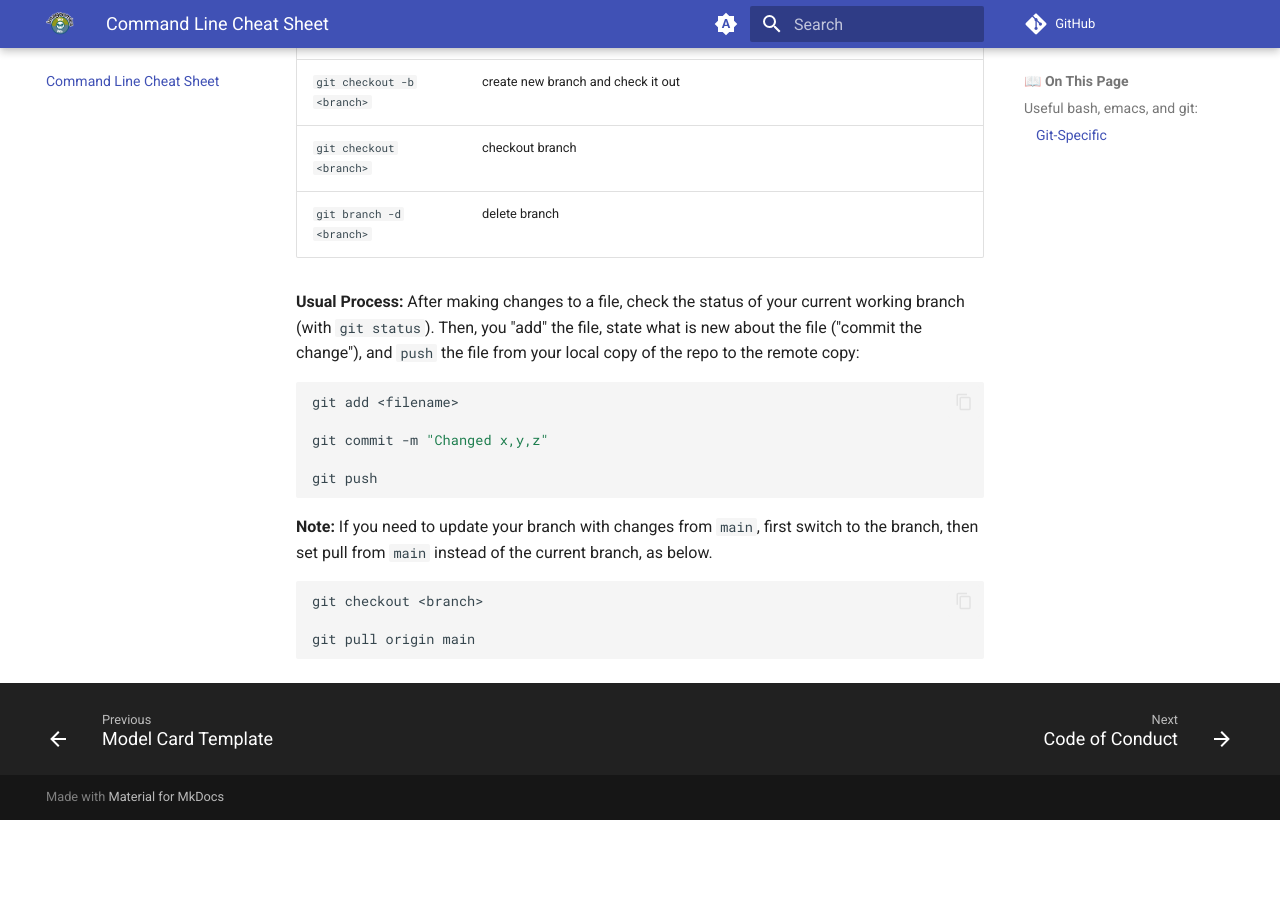
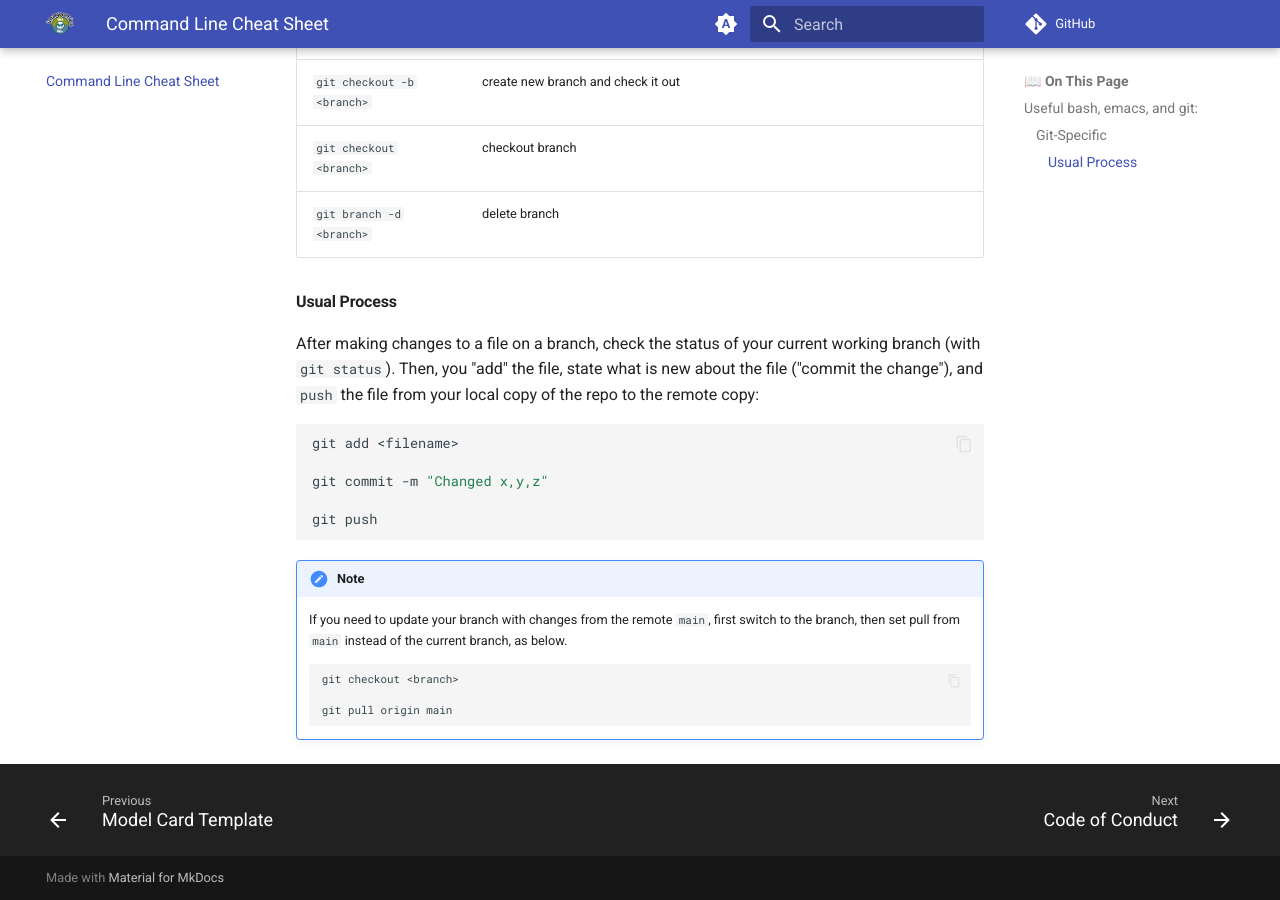
Before and after one commit to akashgunjegaon/Collaborative-distributed-science-guide, an MkDocs documentation site: the page built from docs/wiki-guide/Command-Line-Cheat-Sheet.md, in a window 1280 px wide and 900 px high, scrolled down 1444 px. Built offline with MkDocs 1.6.1 and Material for MkDocs 9.7.7, drawn with Linux system fonts in a browser that asks for light colours; comment, search, counter and statistics services are not loaded; before the commit the page ends 2264 px from its top, so only the background shows below that.

Commit message:
Reformat usual git process section

````diff
--- a/docs/wiki-guide/Command-Line-Cheat-Sheet.md
+++ b/docs/wiki-guide/Command-Line-Cheat-Sheet.md
@@ -29,8 +29,8 @@ See also [GitHub's Markdown Guide](https://docs.github.com/en/get-started/writin
 | `git checkout <branch>`   |			checkout branch |
 | `git branch -d <branch>`   | 			delete branch |
 
-**Usual Process:**
-After making changes to a file, check the status of your current working branch (with `git status`). Then, you "add" the file, state what is new about the file ("commit the change"), and `push` the file from your local copy of the repo to the remote copy:
+#### Usual Process
+After making changes to a file on a branch, check the status of your current working branch (with `git status`). Then, you "add" the file, state what is new about the file ("commit the change"), and `push` the file from your local copy of the repo to the remote copy:
 
 ```bash
 git add <filename>
@@ -41,10 +41,10 @@ git push
 
 ```
 
-**Note:** If you need to update your branch with changes from `main`, first switch to the branch, then set pull from `main` instead of the current branch, as below.
+!!! note Note
+    If you need to update your branch with changes from the remote `main`, first switch to the branch, then set pull from `main` instead of the current branch, as below.
+    ```bash
+    git checkout <branch>
 
-```bash
-git checkout <branch>
-
-git pull origin main
-```
+    git pull origin main
+    ```
````
